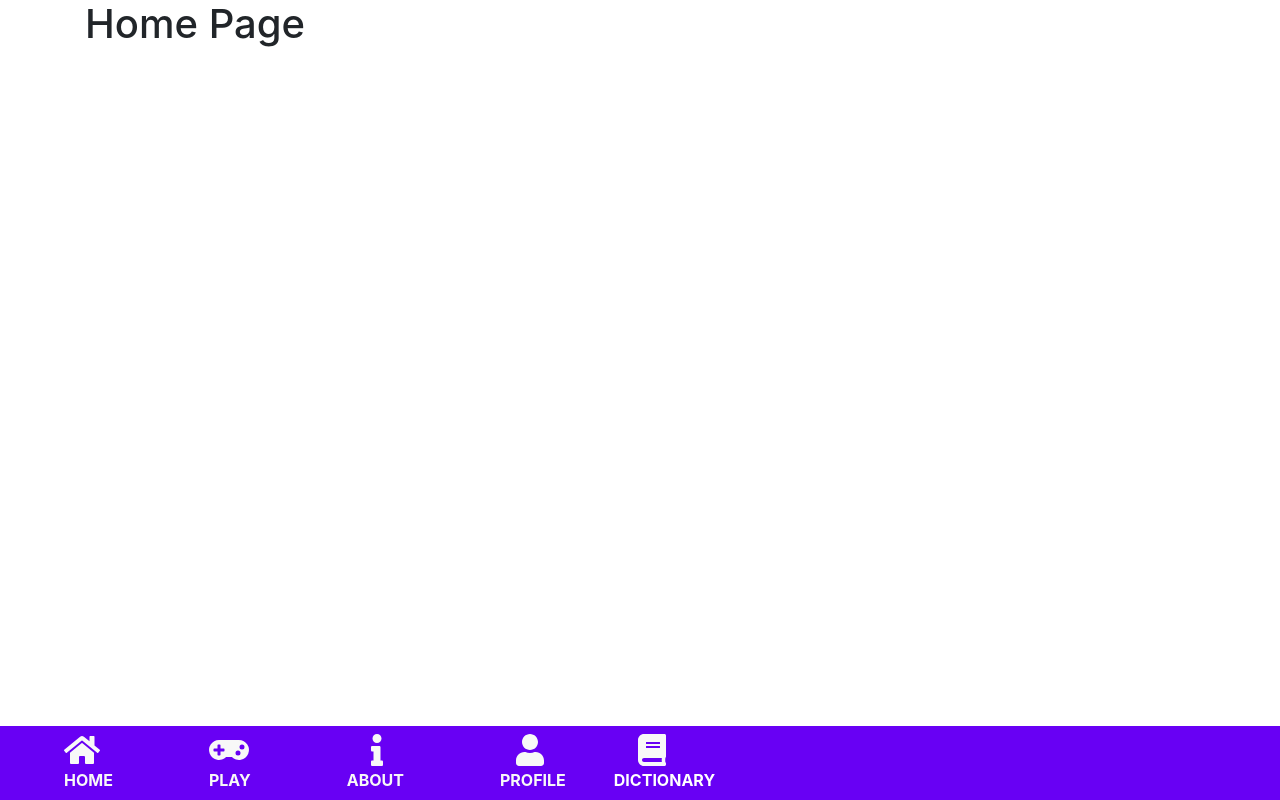
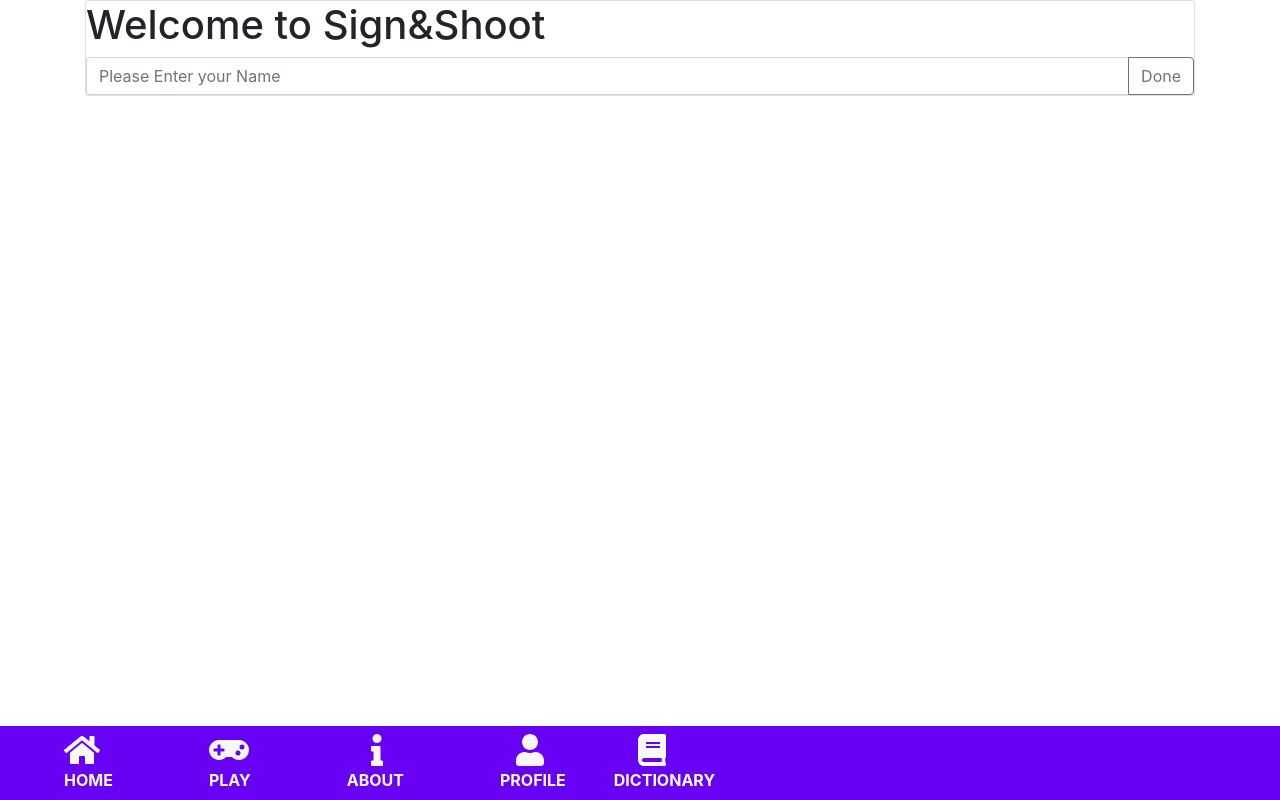
Before and after one commit to ywigelman/Team10, a React (Create React App) app in the folder client/: page / in a window 1280 px wide. Built offline with nearby package versions, Linux system fonts and the light colour scheme.

Commit message:
added name field and done button

```diff
--- a/client/src/Pages/home.js
+++ b/client/src/Pages/home.js
@@ -1,9 +1,20 @@
-import React from 'react';
-import { Dictionary } from '../Components/dictionary';
+import React from "react";
+import { Card, InputGroup, FormControl, Button } from "react-bootstrap";
 
 export function Home() {
-
-    return (<>
-        <h1>Home Page</h1>
-    </>)
+  return (
+    <Card>
+      <h1>Welcome to Sign&Shoot</h1>
+      <InputGroup>
+        <FormControl
+          placeholder="Please Enter your Name"
+          aria-label="Recipient's username"
+          aria-describedby="basic-addon2"
+        />
+        <InputGroup.Append>
+          <Button variant="outline-secondary">Done</Button>
+        </InputGroup.Append>
+      </InputGroup>
+    </Card>
+  );
 }
```
